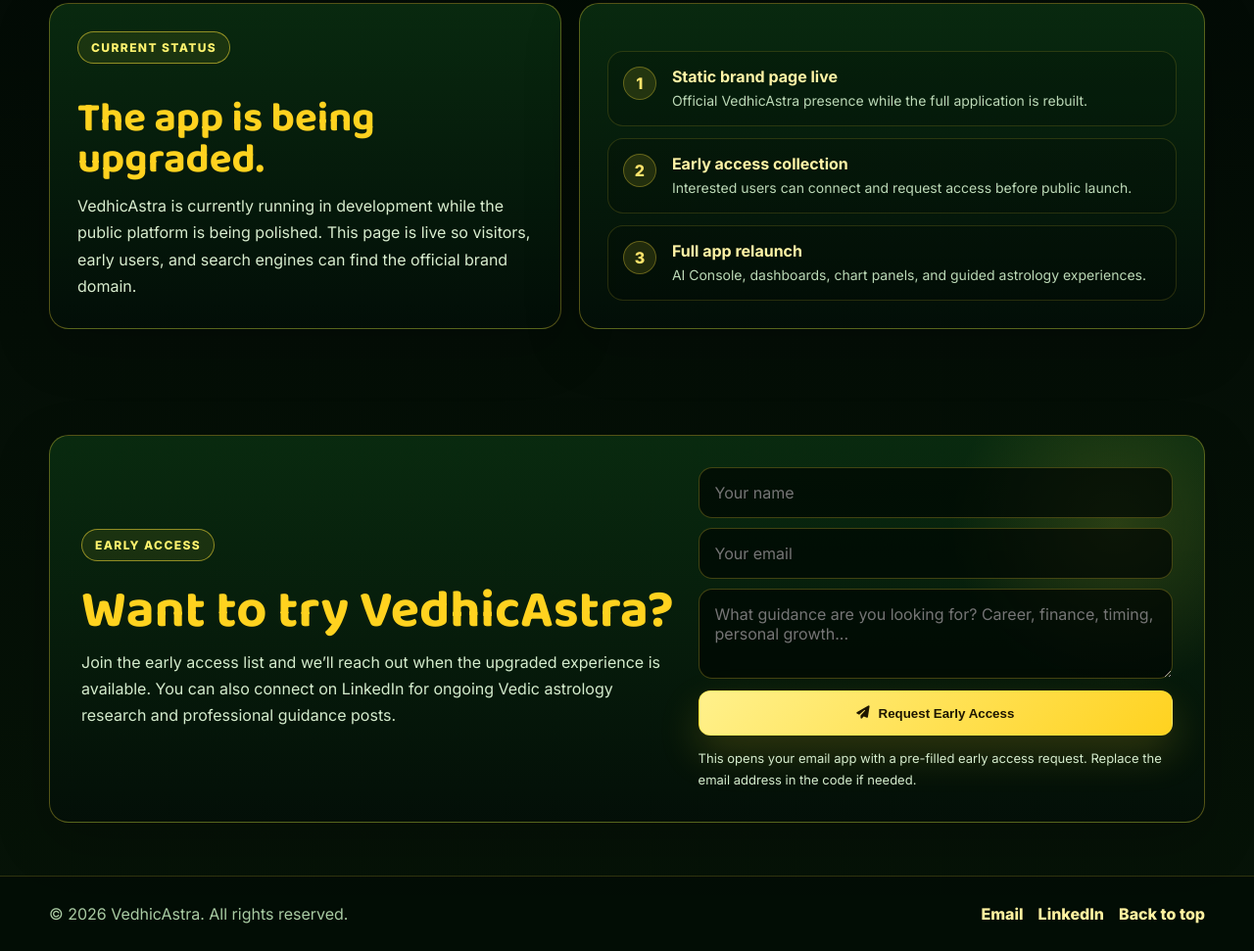
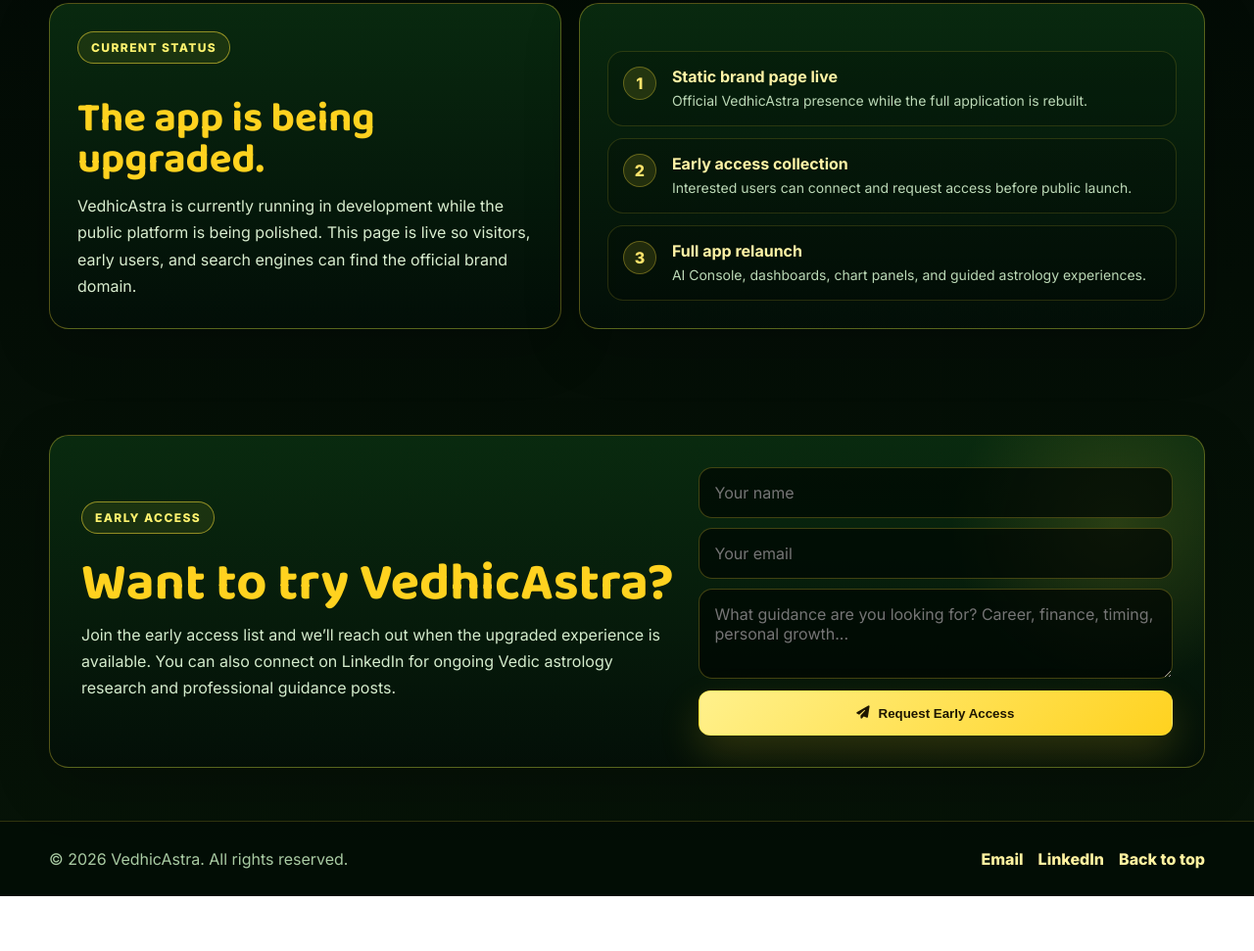
Before and after one commit to niteshSutradhaR/vedhicastra-landing, a plain HTML site: page index.html in a window 1280 px wide. Shown: the part 1810-2781 px from the top of the page at 98% size. After the commit the page ends 2725 px from the top, so only its background shows below. Drawn offline with nearby package versions, Linux system fonts and the light colour scheme.

Commit message:
Remove note about email app from early access form
Removed a note about email app pre-filling from the form section.

```diff
--- a/index.html
+++ b/index.html
@@ -1027,7 +1027,6 @@
               <textarea id="message" name="message" placeholder="What guidance are you looking for? Career, finance, timing, personal growth..."></textarea>
             </div>
             <button class="btn btn-primary" type="submit"><i class="fa-solid fa-paper-plane"></i> Request Early Access</button>
-            <p class="note">This opens your email app with a pre-filled early access request. Replace the email address in the code if needed.</p>
           </form>
         </div>
       </div>
```
